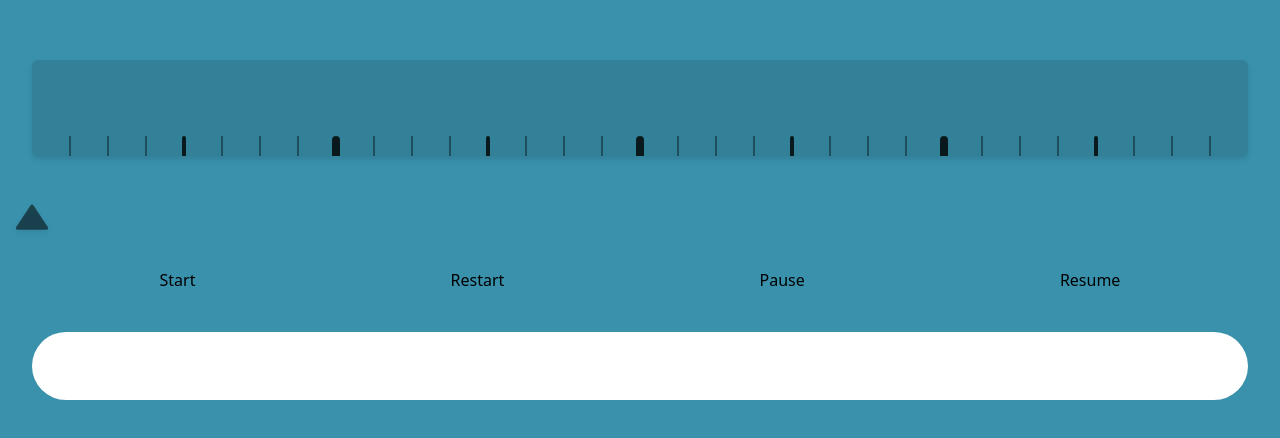
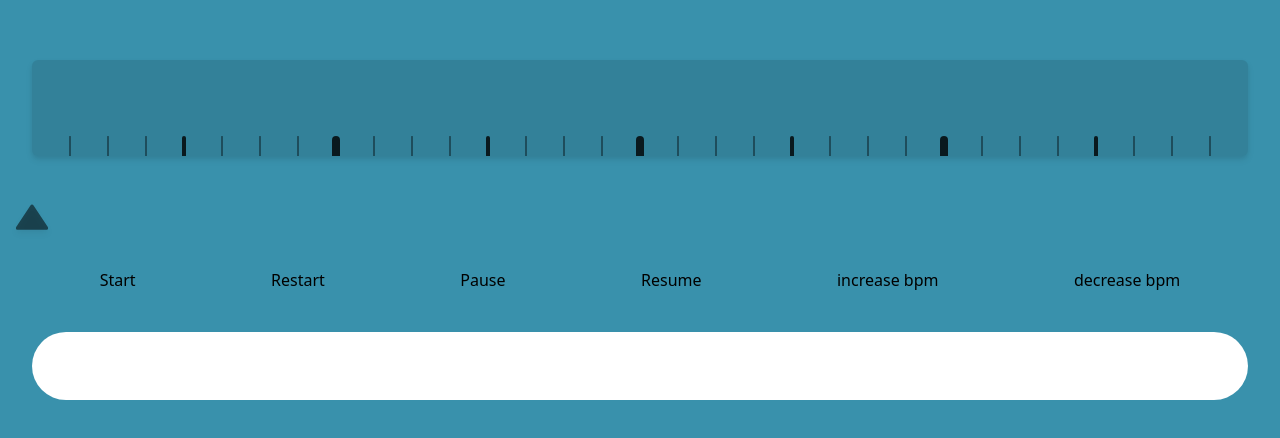
Before and after one commit to jikol1906/rhythm-visualizer, a React (Vite) app: page / in a window 1280 px wide. Shown: the part 170-608 px from the top of the page. Built offline with nearby package versions, Linux system fonts and the light colour scheme.

Commit message:
Increase and decrease bpm

```diff
--- a/src/App.tsx
+++ b/src/App.tsx
@@ -173,6 +173,15 @@ function App() {
     }
   };
 
+  const increaseBPM = () => {
+    Tone.Transport.bpm.value = Tone.Transport.bpm.value * 1.20
+    tween.current?.timeScale( tween.current?.timeScale() * 1.20)
+  }
+  const decreaseBPM = () => {
+    Tone.Transport.bpm.value = Tone.Transport.bpm.value / 1.20
+    tween.current?.timeScale(tween.current?.timeScale() / 1.20)
+  }
+
   return (
     <div className="h-full grid content-center">
       <div
@@ -203,6 +212,8 @@ function App() {
         <button onClick={re}>Restart</button>
         <button onClick={pause}>Pause</button>
         <button onClick={resume}>Resume</button>
+        <button onClick={increaseBPM}>increase bpm</button>
+        <button onClick={decreaseBPM}>decrease bpm</button>
       </div>
       {/* <input type="range" onInput={onInput} id="" min="0" max="4000" /> */}
       <input
```
